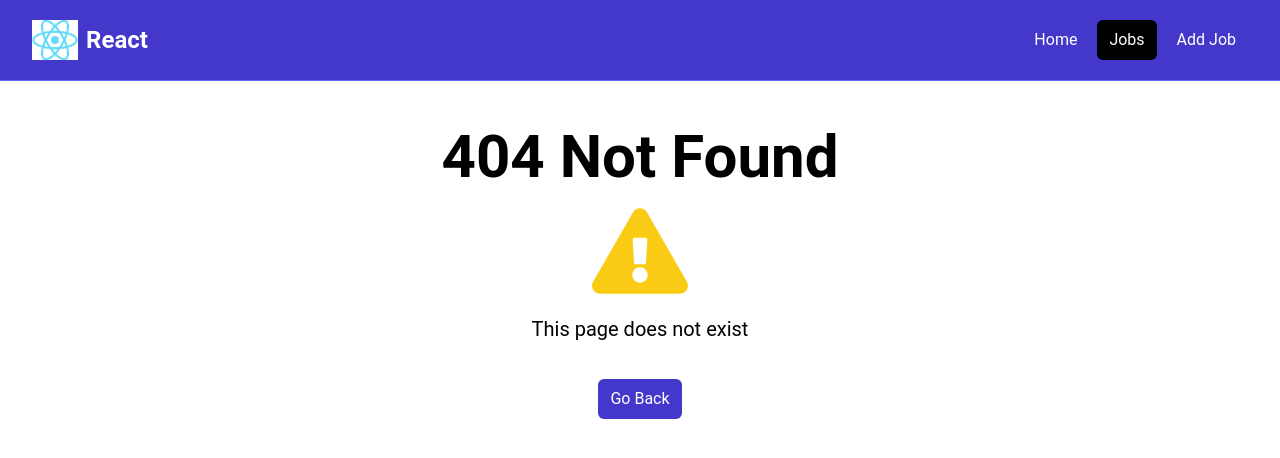
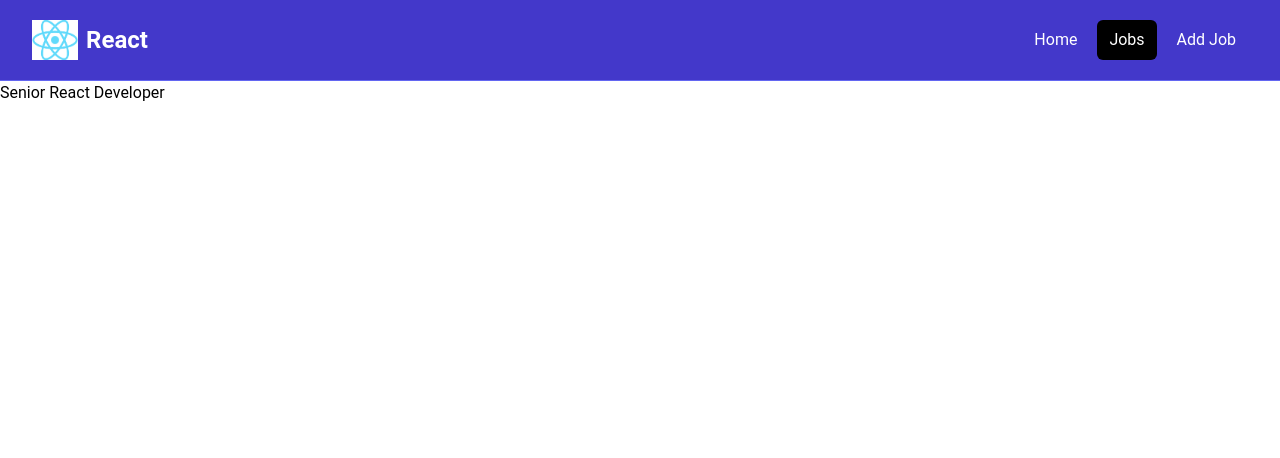
Before and after one commit to VaskarO/Web-Dev, a React (Vite) app in the folder react-revision/: page /jobs/1 in a window 1280 px wide. Before the commit this address had no page. Shown: the top 458 px of the page. Built offline with nearby package versions, Linux system fonts and the light colour scheme; data requests are answered from the project's data file.

Commit message:
fetching individual data by id

```diff
--- a/react-revision/src/App.jsx
+++ b/react-revision/src/App.jsx
@@ -1,6 +1,7 @@
 import {createBrowserRouter, createRoutesFromElements, RouterProvider, Route} from "react-router-dom"
 import MainLayout from "./layouts/MainLayout"
 import HomePage from "./pages/HomePage"
+import JobsPage from "./pages/JobsPage"
 import JobPage from "./pages/JobPage"
 import NotFoundPage from "./pages/NotFoundPage"
 
@@ -8,7 +9,8 @@ const router =createBrowserRouter(
   createRoutesFromElements(
     <Route path="/" element={<MainLayout/>}>
       <Route index element= {<HomePage/>}/>
-      <Route path= "jobs" element= {<JobPage/>}/>
+      <Route path= "jobs" element= {<JobsPage/>}/>
+      <Route path = "/jobs/:id" element ={<JobPage/>}/>
       <Route path = "*" element= {<NotFoundPage/>}/>
     </Route>
   )
--- a/react-revision/src/components/JobListing.jsx
+++ b/react-revision/src/components/JobListing.jsx
@@ -1,4 +1,5 @@
 import React from 'react'
+import { Link } from 'react-router-dom'
 import { useState } from 'react'
 import {FaMapMarker} from 'react-icons/fa'
 
@@ -32,12 +33,12 @@ const JobListing = ({job}) => {
                   <FaMapMarker className= "inline text-lg mb-1"/>
                   {job.location}
                 </div>
-                <a
-                  href="job.html"
+                <Link
+                  to={`/jobs/${job.id}`}
                   className="h-[36px] bg-indigo-500 hover:bg-indigo-600 text-white px-4 py-2 rounded-lg text-center text-sm"
                 >
                  Read More
-                </a>
+                </Link>
               </div>
             </div>
           </div>
--- a/react-revision/src/pages/JobPage.jsx
+++ b/react-revision/src/pages/JobPage.jsx
@@ -1,10 +1,27 @@
 import React from 'react'
-import JobListings from '../components/JobListings'
+import { useState, useEffect } from 'react'
+import { useParams } from 'react-router-dom'
+
 const JobPage = () => {
+    const [job, setJob] = useState({})
+    const {id} = useParams()
+
+    useEffect(()=>{
+        const fetchData = async()=>{
+            try{
+                const res = await fetch(`http://localhost:8000/jobs/${id}`)
+            const data = await res.json()
+            setJob(data)
+            console.log(job)
+            }catch(error){
+                console.log(error.message)
+            }
+        }
+        fetchData()
+    },
+[])
   return (
-    <section className='bg-blue-50 px-4 py-6'>
-      <JobListings isHome= {false}/>
-    </section>
+    <div>{job.title}</div>
   )
 }
 
--- /dev/null
+++ b/react-revision/src/pages/JobsPage.jsx
@@ -0,0 +1,11 @@
+import React from 'react'
+import JobListings from '../components/JobListings'
+const JobsPage = () => {
+  return (
+    <section className='bg-blue-50 px-4 py-6'>
+      <JobListings isHome= {false}/>
+    </section>
+  )
+}
+
+export default JobsPage
```
